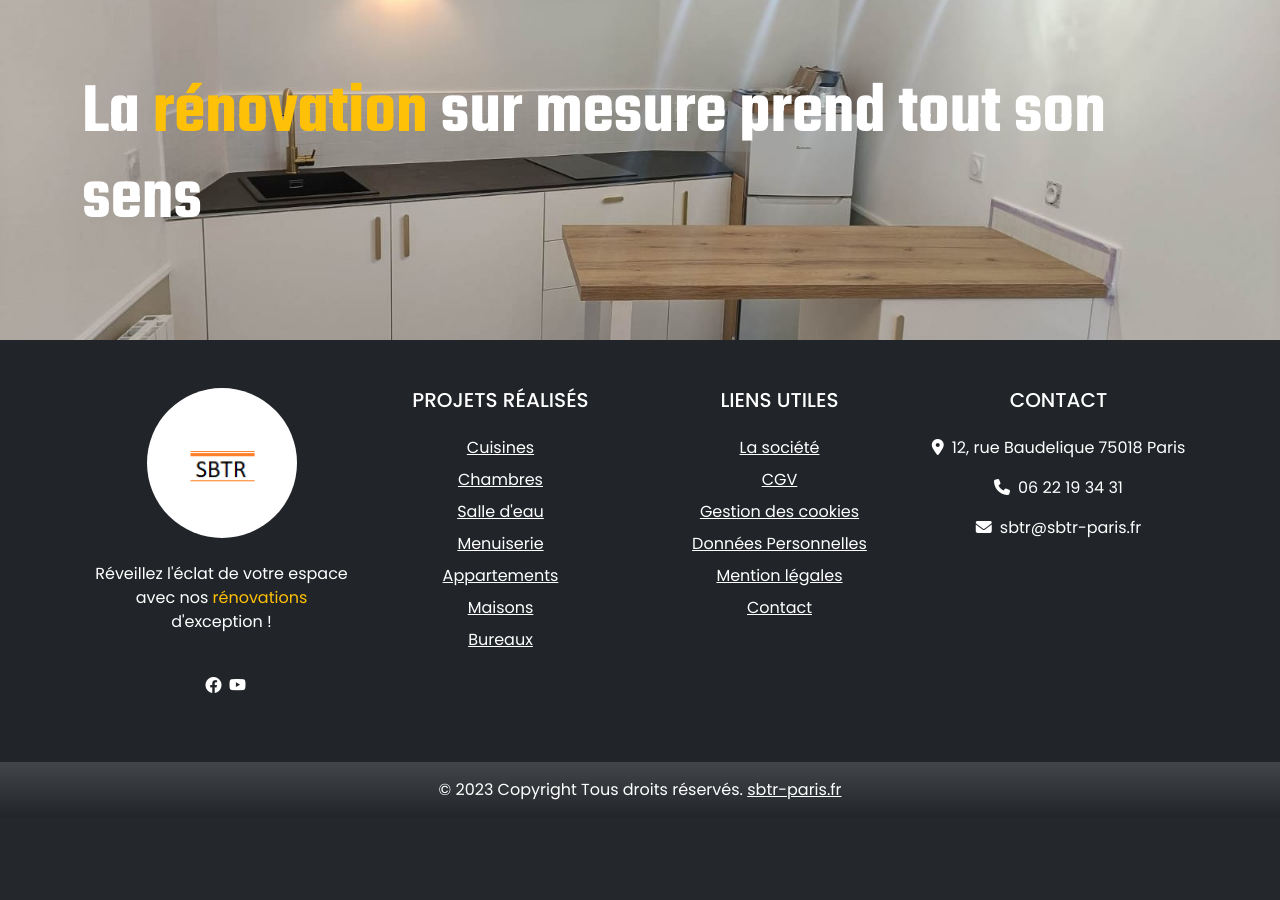
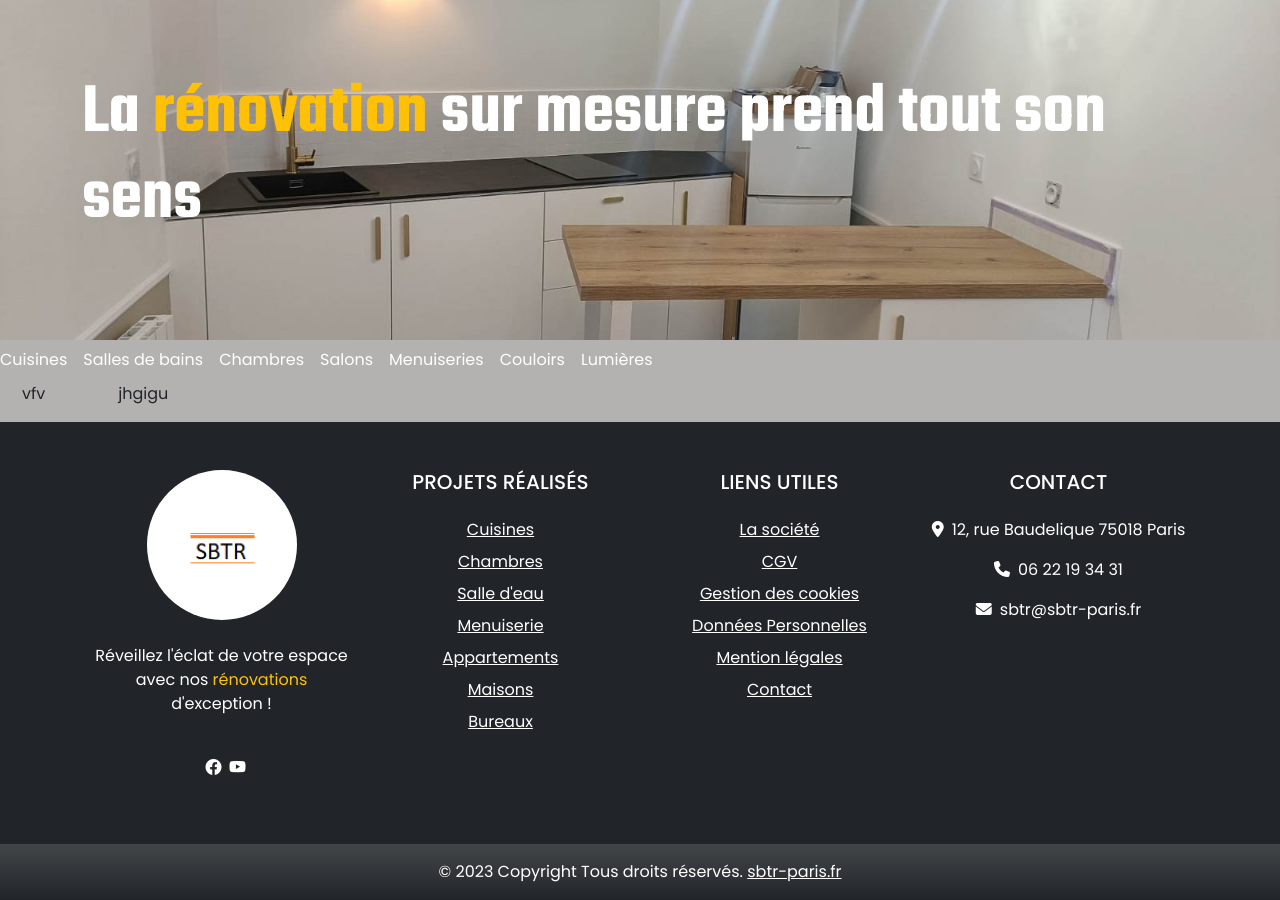
Before and after one commit to mevine76/projetpro, a PHP site: page /views/projects.php in a window 1280 px wide. Shown: the part 94-994 px from the top of the page. Before the commit the page ends 894 px from the top, so only its background shows below. Run offline with PHP 8.4, Linux system fonts and the light colour scheme; some libraries are stand-ins or nearby versions.

Commit message:
nav-underline ok

```diff
--- a/assets/js/script.js
+++ b/assets/js/script.js
@@ -1,3 +1,17 @@
 // document.addEventListener('DOMContentLoaded', function() {
 //     var prestationsCarousel = new bootstrap.Carousel(document.getElementById('prestationsCarousel'));
 //   });
+
+function showContent(contentId) {
+    // Masquer tous les contenus
+    var contents = document.querySelectorAll('.nav-item p');
+    contents.forEach(function(content) {
+        content.style.display = 'none';
+    });
+
+    // Afficher le contenu associé à l'onglet cliqué
+    var selectedContent = document.getElementById(contentId);
+    if (selectedContent) {
+        selectedContent.style.display = 'block';
+    }
+}
--- a/views/contact.php
+++ b/views/contact.php
@@ -21,4 +21,5 @@
 
 
 
+
 <?php include_once 'templates/footer.php'; ?>
--- a/views/home.php
+++ b/views/home.php
@@ -157,13 +157,14 @@
 
 
 <!-- Bannière de consentement des cookies -->
-<div id="cookieConsentBanner" class="col-md-12 text-center" style="">
+<div id="cookieConsentBanner" class="col-md-12 text-center">
   <p>Nous utilisons des cookies pour améliorer votre expérience sur notre site. En continuant, vous acceptez notre utilisation des cookies. <a href="/politique-de-cookies">En savoir plus</a></p>
   <button class="bg-warning mx-4 mb-4 rounded" onclick="accepterCookies()">J'accepte</button><button class="bg-warning rounded" onclick="accepterCookies()">Je refuse</button>
 </div>
 
 <!-- Votre script JavaScript pour gérer les cookies -->
 <script src="../assets/js/script-cookies.js"></script>
+<script src="../assets/js/script.js"></script>
 
 
 
--- a/views/projects.php
+++ b/views/projects.php
@@ -16,7 +16,34 @@
     </div>
 </section>
 
-
+<ul class="nav nav-underline col-md-12 text-center">
+    <li class="nav-item">
+        <a class="nav-link text-white" href="#">Cuisines</a>
+        <p>vfv</p>
+    </li>
+    <li class="nav-item">
+        <a class="nav-link text-white" href="#">Salles de bains</a>
+        <p>jhgigu</p>
+    </li>
+    <li class="nav-item">
+        <a class="nav-link text-white" href="#">Chambres</a>
+    </li>
+    <li class="nav-item">
+        <a class="nav-link text-white" href="#">Salons</a>
+    </li>
+    <li class="nav-item">
+        <a class="nav-link text-white" href="#">Menuiseries</a>
+    </li>
+    <li class="nav-item">
+        <a class="nav-link text-white" href="#">Couloirs</a>
+    </li>
+    <li class="nav-item">
+        <a class="nav-link text-white" href="#">Lumières</a>
+    </li>
+    <!-- <li class="nav-item">
+    <a class="nav-link disable" aria-disabled="true">Disabled</a>
+  </li> -->
+</ul>
 
 
 
```
